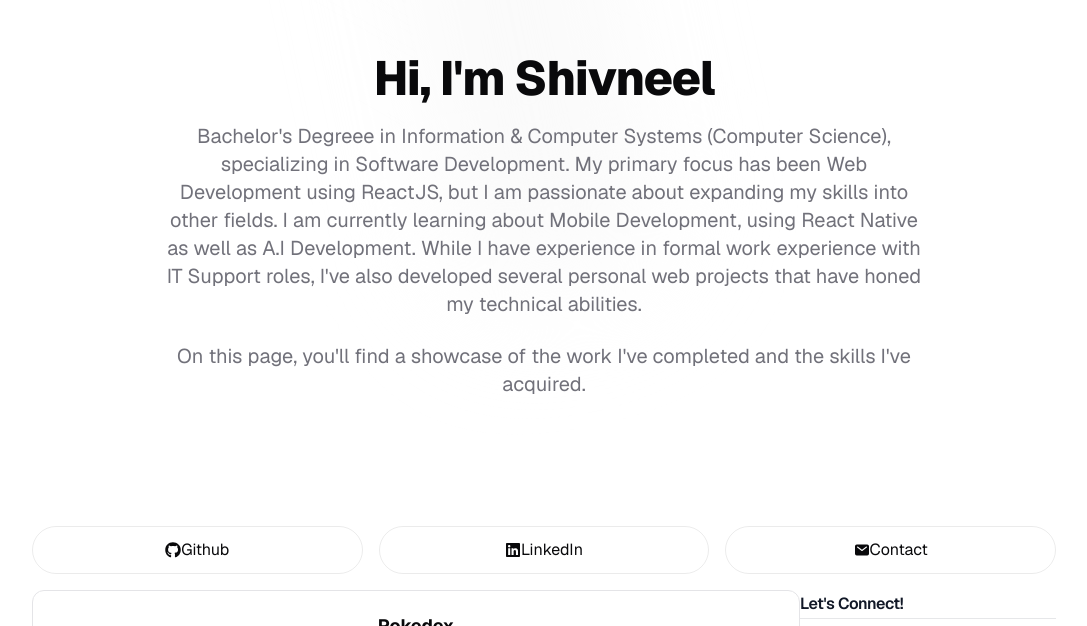
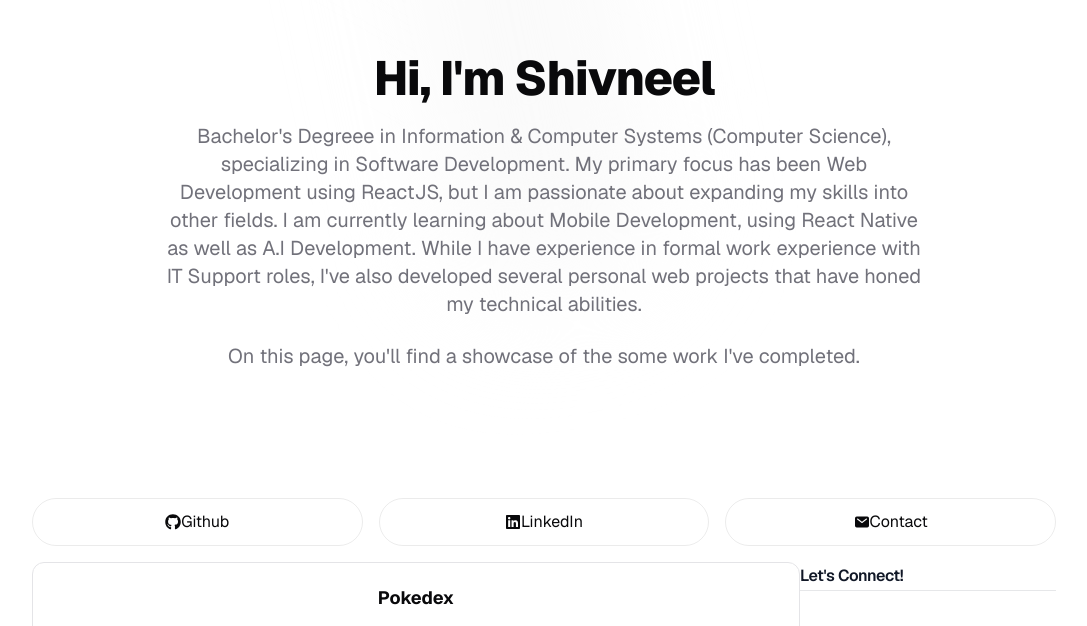
Before and after one commit to acharishivvy/acharishivvy.github.io, a Next.js app: page / in a window 1280 px wide. Shown: the part 174-800 px from the top of the page, without its empty margins (96-1183 px from the left). Built offline with nearby package versions, Linux system fonts and the light colour scheme.

Commit message:
Update Hero

```diff
--- a/src/components/HeroSection.tsx
+++ b/src/components/HeroSection.tsx
@@ -35,8 +35,8 @@ export default function HeroSection() {
 							</p>
 							<br />
 							<p className='text-xl text-muted-foreground'>
-								On this page, you&apos;ll find a showcase of the work I&apos;ve
-								completed and the skills I&apos;ve acquired.
+								On this page, you&apos;ll find a showcase of the some work
+								I&apos;ve completed.
 							</p>
 						</div>
 					</div>
```
